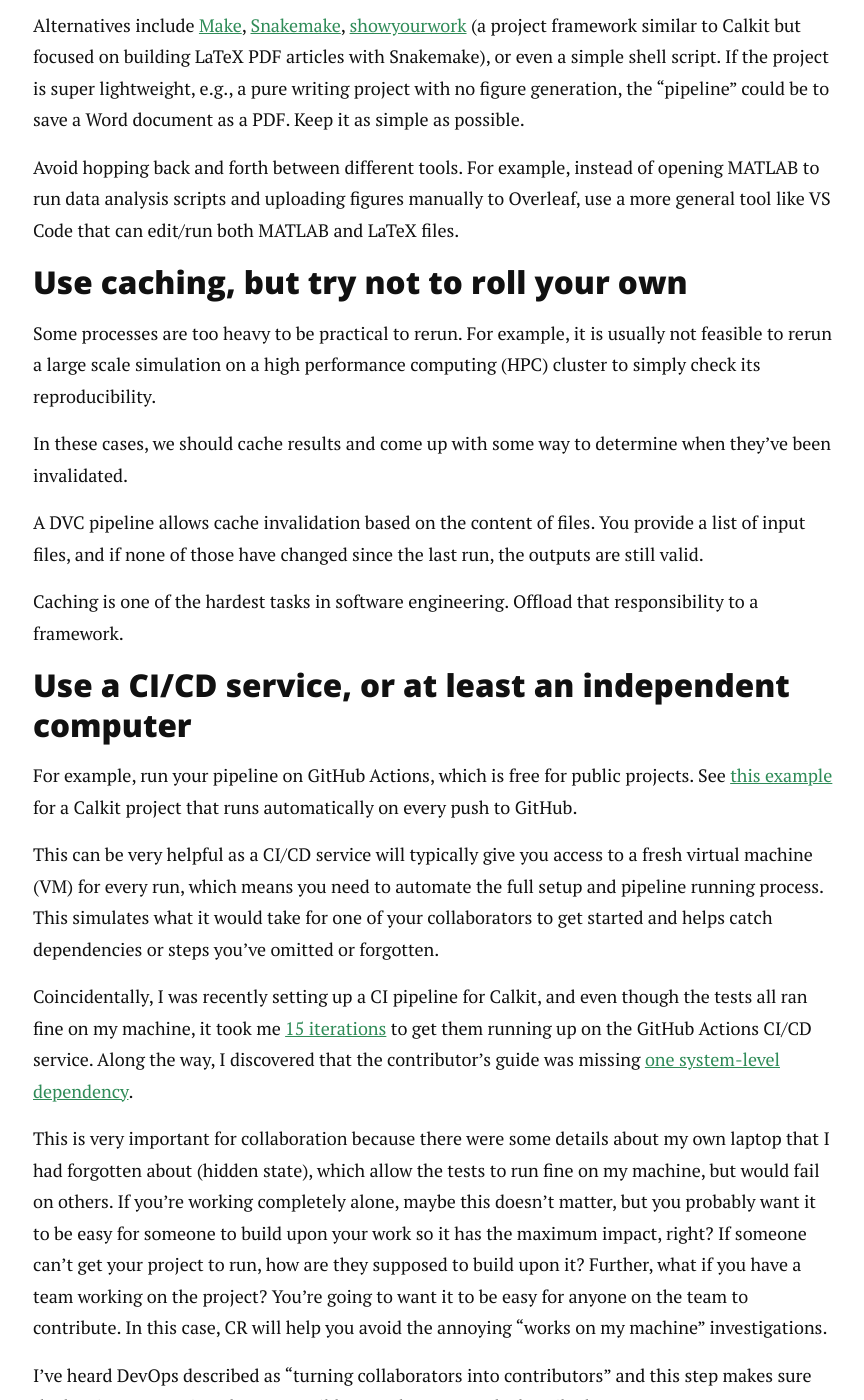
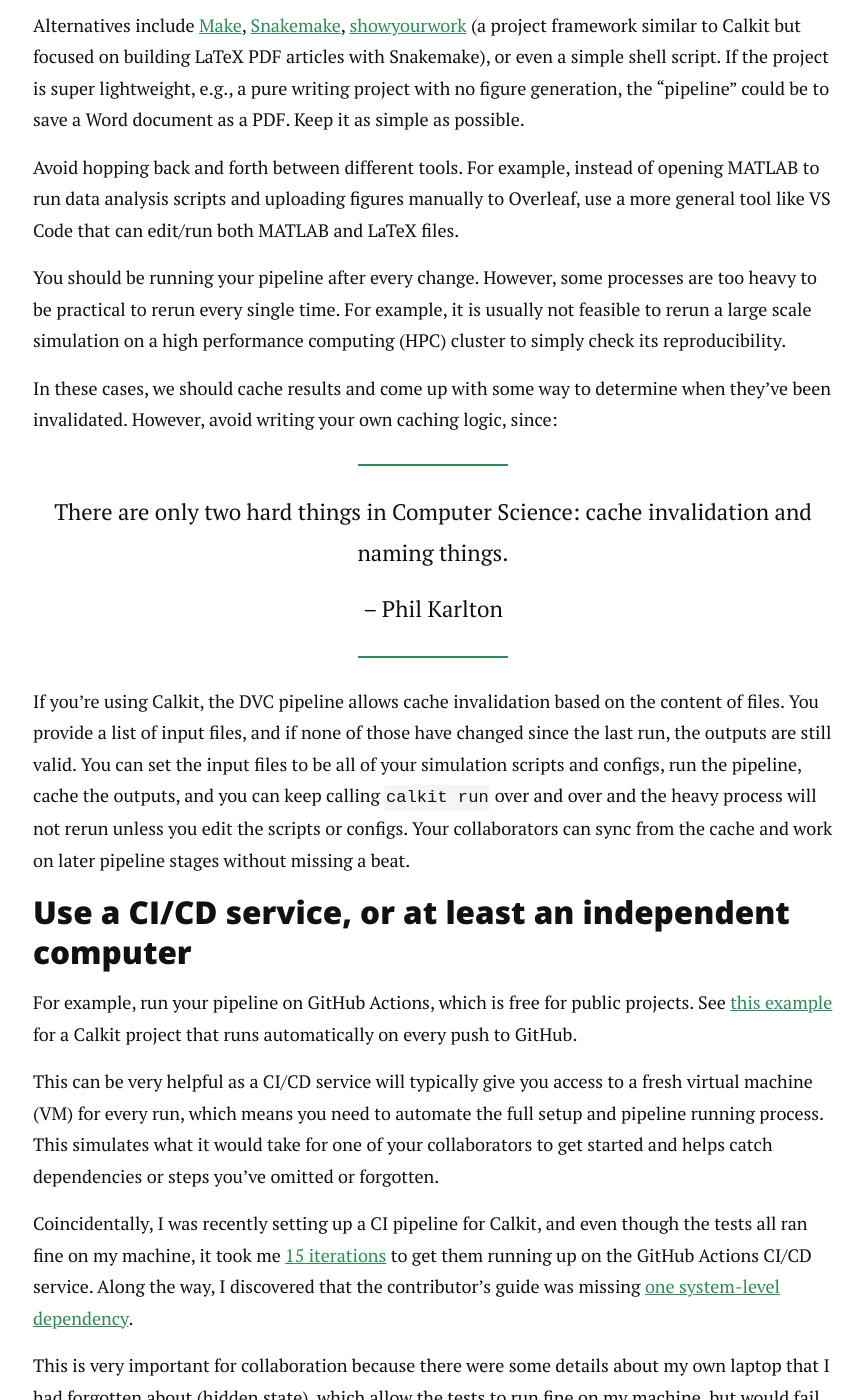
Before and after one commit to petebachant/petebachant.github.io, a Jekyll site: the page built from _posts/2025-02-28-continuous-reproducibility.md, in a window 1280 px wide and 1400 px high, scrolled down 6117 px. Shown: the whole window, without its empty margins (207-1071 px from the left). Built offline with Jekyll 4.4.1, drawn with Linux system fonts in a browser that asks for light colours; nearby versions of some CDN libraries; comment, search, counter and statistics services are not loaded.

Commit message:
Tweak pipeline section

```diff
--- a/_posts/2025-02-28-continuous-reproducibility.md
+++ b/_posts/2025-02-28-continuous-reproducibility.md
@@ -320,9 +320,9 @@
 use a more general tool like
 VS Code that can edit/run both MATLAB and LaTeX files.
 
-### Use caching, but try not to roll your own
-
-Some processes are too heavy to be practical to rerun.
+You should be running your pipeline after every change.
+However,
+some processes are too heavy to be practical to rerun every single time.
 For example,
 it is usually not feasible to rerun a large scale simulation on a
 high performance computing (HPC) cluster to simply check its
@@ -330,14 +330,24 @@
 
 In these cases, we should cache results and come up with some way to determine
 when they've been invalidated.
+However, avoid writing your own caching logic, since:
 
-A DVC pipeline allows cache invalidation based on the content of files.
+>There are only two hard things in Computer Science: cache invalidation and naming things.
+>
+>-- Phil Karlton
+
+If you're using Calkit,
+the DVC pipeline allows cache invalidation based on the content of files.
 You provide a list of input files,
 and if none of those have changed since the last run,
 the outputs are still valid.
-
-Caching is one of the hardest tasks in software engineering.
-Offload that responsibility to a framework.
+You can set the input files to be all of your simulation scripts and configs,
+run the pipeline,
+cache the outputs,
+and you can keep calling `calkit run` over and over and the heavy process
+will not rerun unless you edit the scripts or configs.
+Your collaborators can sync from the cache and work on later pipeline
+stages without missing a beat.
 
 ### Use a CI/CD service, or at least an independent computer
 
```
